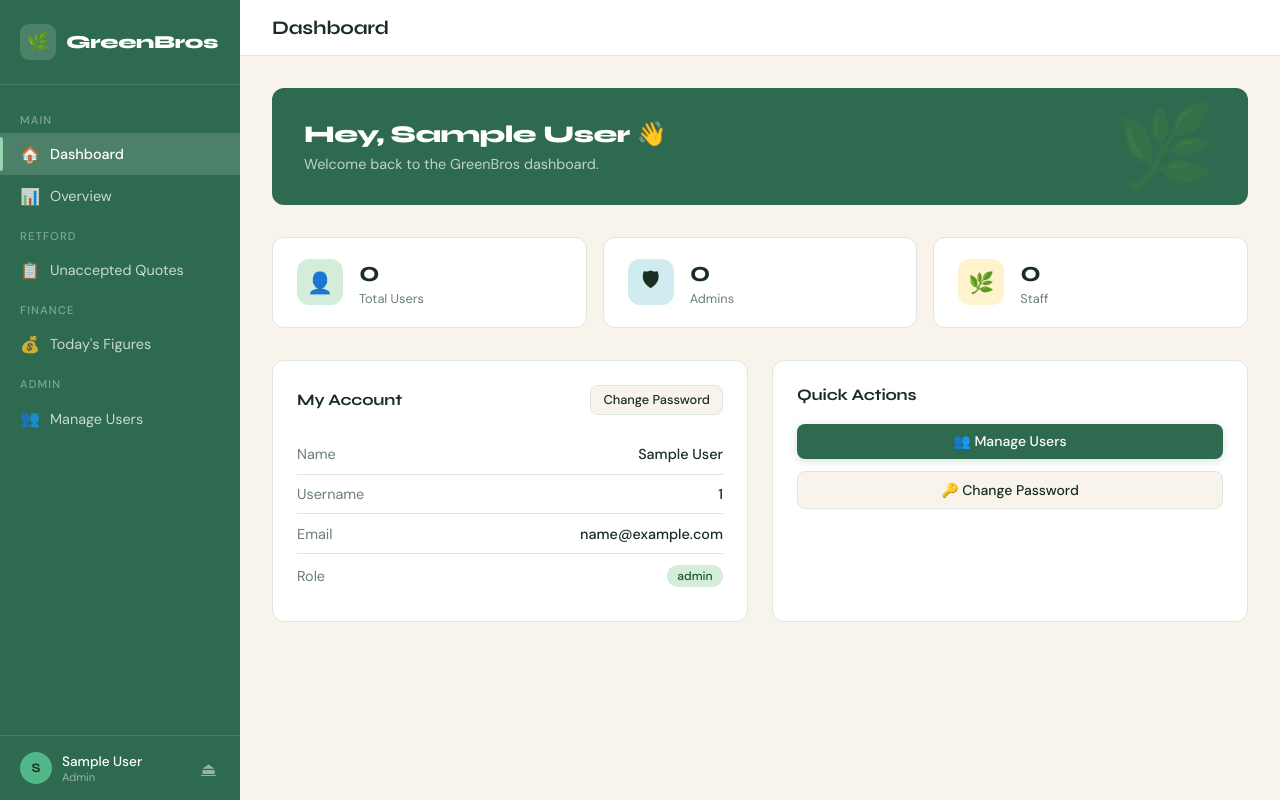
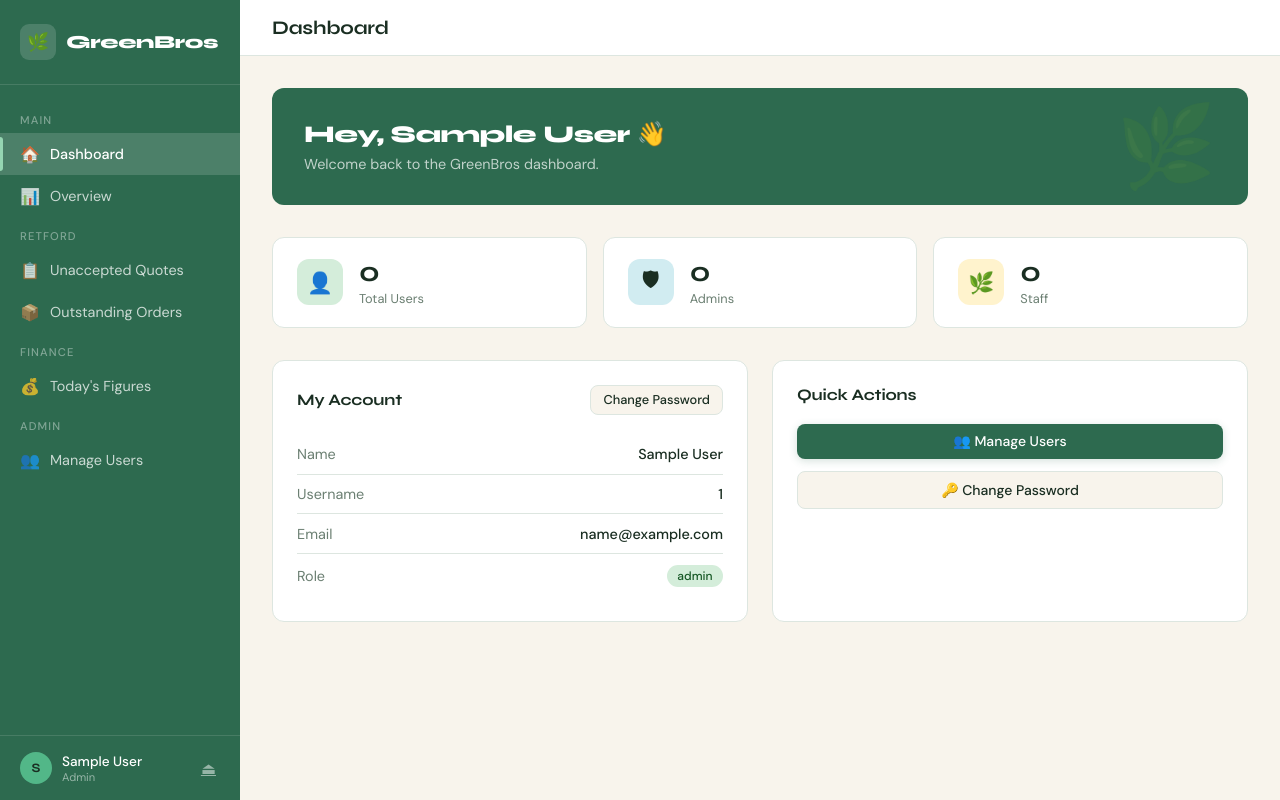
Before and after one commit to JAMIEOBRIEN260182/greenbros-dashboard-already-exists-in-this-account, a Flask app: page / in a window 1280 px wide. Run offline with Flask 3, Linux system fonts and the light colour scheme; the visitor is signed in with stand-in values (Sample User, id 1); data that the repository does not hold is empty; some libraries are stand-ins or nearby versions.

Commit message:
Update templates/base.html

```diff
--- a/templates/base.html
+++ b/templates/base.html
@@ -302,6 +302,9 @@
       <a href="{{ url_for('unaccepted_quotes') }}" class="nav-link {% if request.endpoint == 'unaccepted_quotes' %}active{% endif %}">
         <span class="nav-icon">📋</span> Unaccepted Quotes
       </a>
+      <a href="{{ url_for('outstanding_orders') }}" class="nav-link {% if request.endpoint == 'outstanding_orders' %}active{% endif %}">
+        <span class="nav-icon">📦</span> Outstanding Orders
+      </a>
       <div class="nav-section-label">Finance</div>
       <a href="{{ url_for('todays_figures') }}" class="nav-link {% if request.endpoint == 'todays_figures' %}active{% endif %}">
         <span class="nav-icon">💰</span> Today's Figures
```
